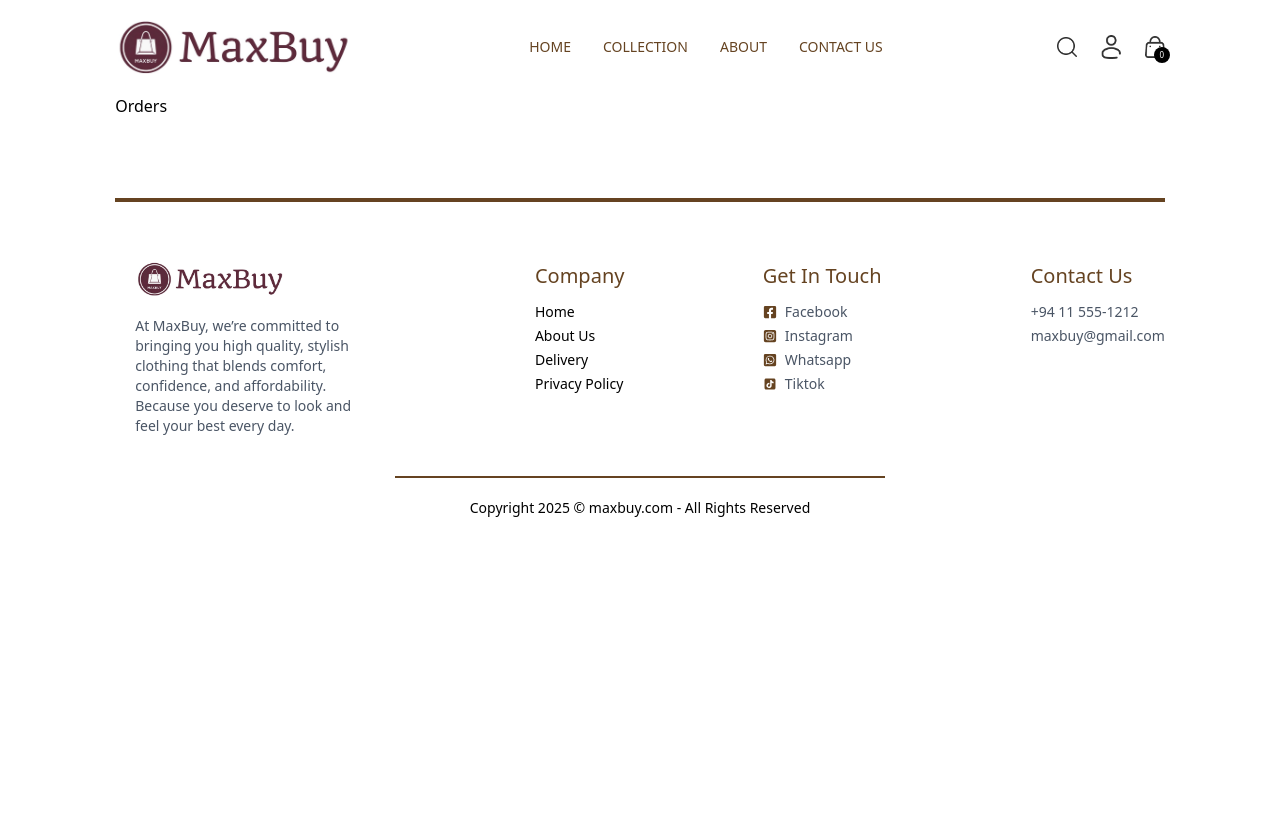
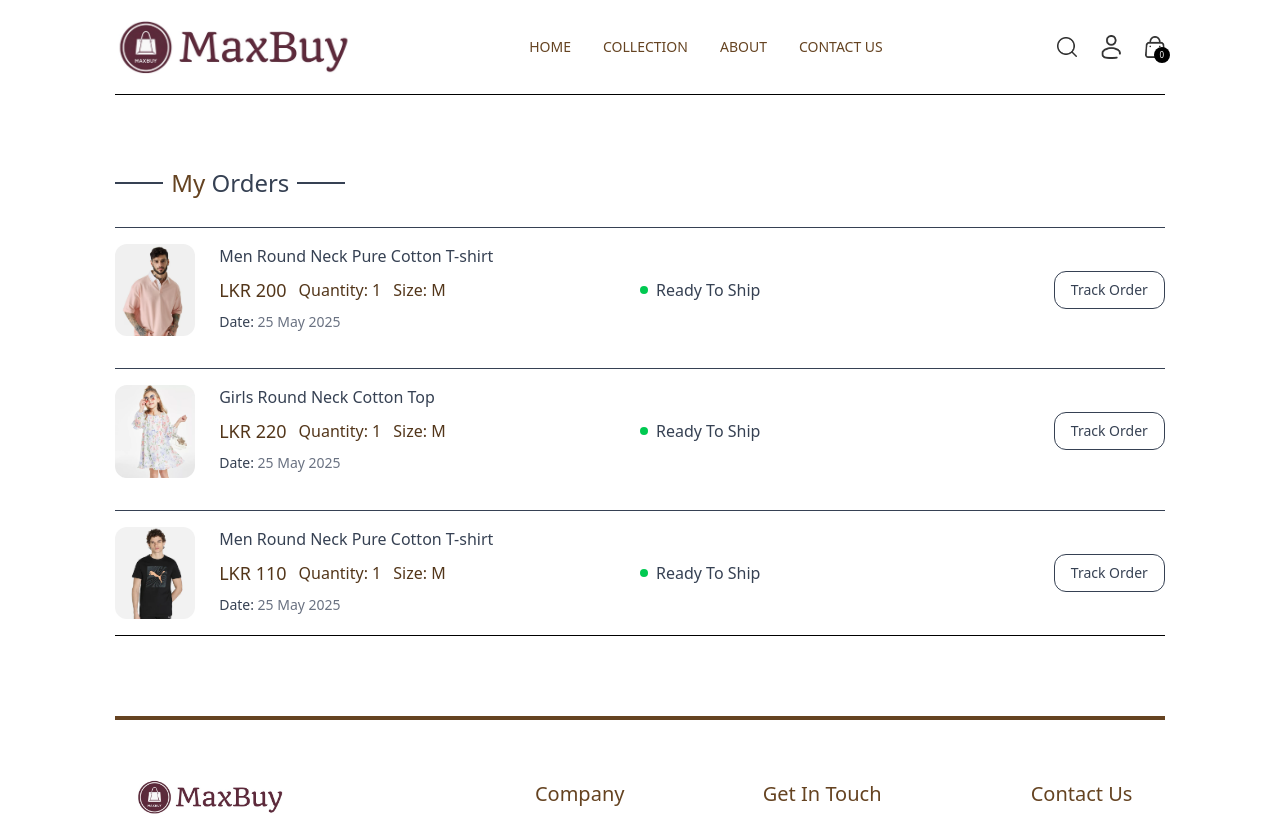
Before and after one commit to KanujanS/E-Commerce-Website, a React (Vite) app in the folder frontend/: page /orders in a window 1280 px wide. Shown: the top 816 px of the page. Built offline with nearby package versions, Linux system fonts and the light colour scheme.

Commit message:
login page completed

```diff
--- a/frontend/src/components/Navbar.jsx
+++ b/frontend/src/components/Navbar.jsx
@@ -33,7 +33,7 @@ const Navbar = () => {
         <div className='flex items-center gap-4 lg:gap-6'>
             <img onClick={()=>setShowSearch(true)} src={assets.search_icon} alt="Search_Icon" className='w-5 cursor-pointer' />
             <div className='group relative'>
-                <img src={assets.profile_icon} alt="Profile_Icon" className='w-5 cursor-pointer' />
+                <Link to='/login'><img src={assets.profile_icon} alt="Profile_Icon" className='w-5 cursor-pointer' /></Link>
                 <div className='group-hover:block hidden absolute dropdown-menu right-0 pt-4'>
                     <div className='flex flex-col gap-2 w-36 py-3 px-5 bg-slate-100 text-gray-500 rounded'>
                         <p className='cursor-pointer hover:text-black'>My Profile</p>
--- a/frontend/src/pages/Login.jsx
+++ b/frontend/src/pages/Login.jsx
@@ -1,8 +1,28 @@
-import React from 'react'
+import React, { useState } from 'react'
 
 const Login = () => {
+  const [currentState,setCurrentState] = useState('Sign Up');
+  const onSubmitHandler = async (event)=> {
+    event.preventDefault();
+  }
   return (
-    <div>Login</div>
+    <form onSubmit={onSubmitHandler} className='flex flex-col items-center w-[90%] sm:max-w-100 m-auto mt-10 gap-4 text-[#654321] border border-none p-8 shadow-2xl shadow-gray-600 rounded-2xl'>
+      <div className='inline-flex items-center gap-2 mb-2 mt-8'>
+        <hr className='border-none h-[3px] w-10 bg-[#654321]'/>
+        <p className='text-3xl'>{currentState}</p>
+        <hr className='border-none h-[3px] w-10 bg-[#654321]'/>
+      </div>
+      {currentState === 'Login' ? '' : <input type="text" className='w-full px-3 py-2 border focus:border-2 focus:border-[#654321] outline-none rounded-lg' placeholder='Name' required/>}
+      <input type="email" className='w-full px-3 py-2 border focus:border-2 focus:border-[#654321] outline-none rounded-lg' placeholder='Email' required/>
+      <input type="password" className='w-full px-3 py-2 border focus:border-2 focus:border-[#654321] outline-none rounded-lg' placeholder='Password' required/>
+      <div className='flex w-full justify-between text-sm mt-[-5px]'>
+        <p className='cursor-pointer'>Fotgot your password?</p>
+        {
+          currentState === 'Login' ? <p onClick={()=>setCurrentState('Sign Up')} className='cursor-pointer'>Create an account</p> : <p onClick={()=>setCurrentState('Login')} className='cursor-pointer'>Login here</p>
+        }
+      </div>
+      <button className='bg-[#654321] text-white font-light px-8 py-2 mt-4 rounded-lg'>{currentState === 'Login' ? 'Sign In' : 'Sign Up'}</button>
+    </form>
   )
 }
 
--- a/frontend/src/pages/Orders.jsx
+++ b/frontend/src/pages/Orders.jsx
@@ -1,9 +1,45 @@
-import React from 'react'
+import React, { useContext } from 'react'
+import { ShopContext } from '../context/ShopContext'
+import Title from '../components/Title';
 
 const Orders = () => {
+
+  const {products, currency} = useContext(ShopContext);
+
   return (
-    <div>Orders</div>
+    <div className='border-t border-b pt-16'>
+      <div className='text-2xl'>
+        <Title text1={'My'} text2={'Orders'}/>
+      </div>
+      <div>
+        {
+          products.slice(1,4).map((item,index)=>(
+            <div key={index} className='py-4 mt-4 border-t text-gray-700 flex flex-col md:flex-row md:items-center md:justify-between gap-4'>
+              <div className='flex items-start gap-6 text-sm'>
+                <img className='w-16 sm:w-20 rounded-xl' src={item.image[0]} alt="Ordered Image" />
+                <div>
+                  <p className='sm:text-base font-medium'>{item.name}</p>
+                  <div className='flex items-center gap-3 mt-2 text-base text-[#53361a]'>
+                    <p className='text-lg'>{currency} {item.price}</p>
+                    <p>Quantity: 1</p>
+                    <p>Size: M</p>
+                  </div>
+                  <p className='mt-2'>Date: <span className='text-gray-500'>25 May 2025</span></p>
+                </div>
+              </div>
+              <div className='md:w-1/2 flex justify-between'>
+                <div className='flex items-center gap-2'>
+                  <p className='min-w-2 h-2 rounded-full bg-green-500'></p>
+                  <p className='text-sm md:text-base'>Ready To Ship</p>
+                </div>
+                <button className='border px-4 py-2 text-sm font-medium rounded-xl cursor-pointer hover:bg-[#654321] hover:text-white'>Track Order</button>
+              </div>
+            </div>
+          ))
+        }
+      </div>
+    </div>
   )
 }
 
-export default Orders
+export default Orders;
--- a/frontend/src/pages/PlaceOrder.jsx
+++ b/frontend/src/pages/PlaceOrder.jsx
@@ -51,7 +51,7 @@ const PlaceOrder = () => {
             </div>
           </div>
           <div className='w-full text-end mt-5'>
-            <button onClick={()=>navigate('/orders')} className='bg-[#654321] text-white px-14 py-3 sm:mr-5 text-[17px] rounded-2xl'>Place Order</button>
+            <button onClick={()=>navigate('/orders')} className='bg-[#654321] text-white px-14 py-3 sm:mr-5 text-[17px] rounded-2xl cursor-pointer'>Place Order</button>
           </div>
         </div>
       </div>
```
